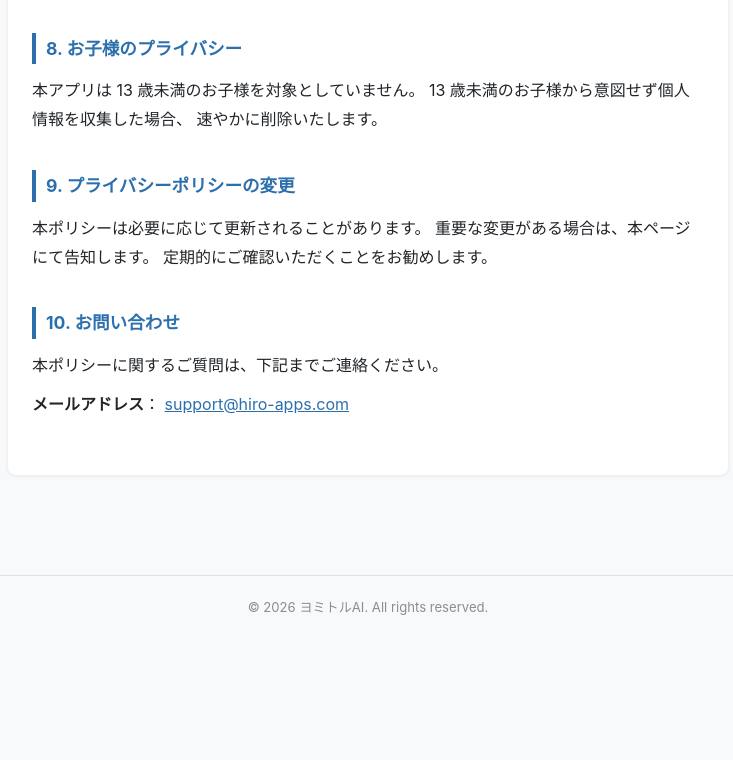
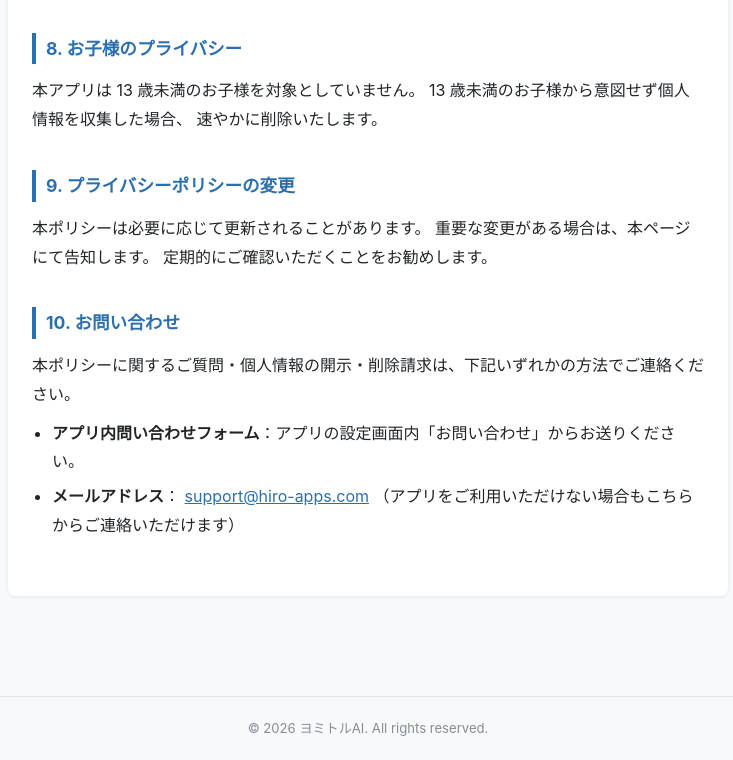
Before and after one commit to hisosandesu/hiro8277.github.io, a plain HTML site: page privacy-policy.html in a window 1280 px wide. Shown: the part 2563-3323 px from the top of the page, without its empty margins (272-1005 px from the left). Before the commit the page ends 3202 px from the top, so only its background shows below. Drawn offline with Linux system fonts and the light colour scheme.

Commit message:
docs: プライバシーポリシー第10条にアプリ内問い合わせフォーム追記

```diff
--- a/privacy-policy.html
+++ b/privacy-policy.html
@@ -213,11 +213,17 @@
 
     <section>
       <h2>10. お問い合わせ</h2>
-      <p>本ポリシーに関するご質問は、下記までご連絡ください。</p>
-      <p>
-        <strong>メールアドレス</strong>：
-        <a href="mailto:support@hiro-apps.com">support@hiro-apps.com</a>
-      </p>
+      <p>本ポリシーに関するご質問・個人情報の開示・削除請求は、下記いずれかの方法でご連絡ください。</p>
+      <ul>
+        <li>
+          <strong>アプリ内問い合わせフォーム</strong>：アプリの設定画面内「お問い合わせ」からお送りください。
+        </li>
+        <li>
+          <strong>メールアドレス</strong>：
+          <a href="mailto:support@hiro-apps.com">support@hiro-apps.com</a>
+          （アプリをご利用いただけない場合もこちらからご連絡いただけます）
+        </li>
+      </ul>
     </section>
 
   </div>
```
